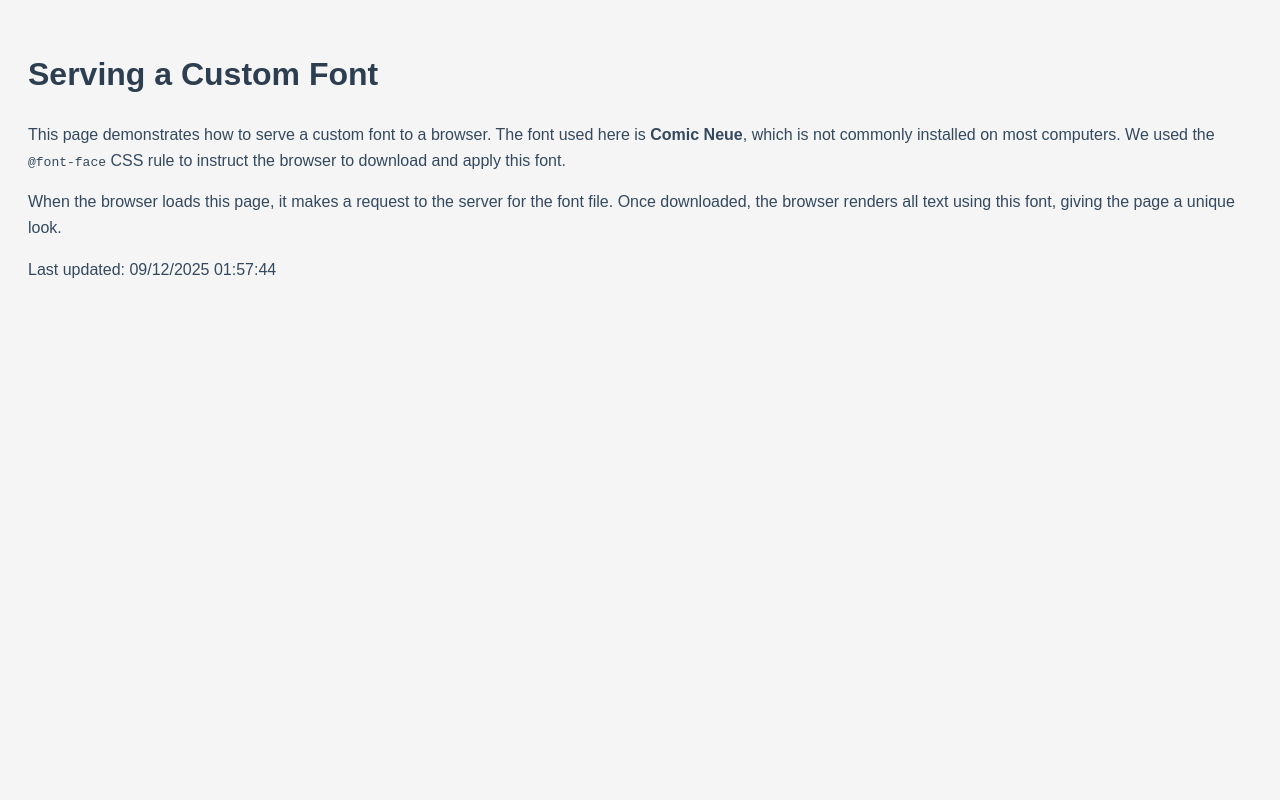
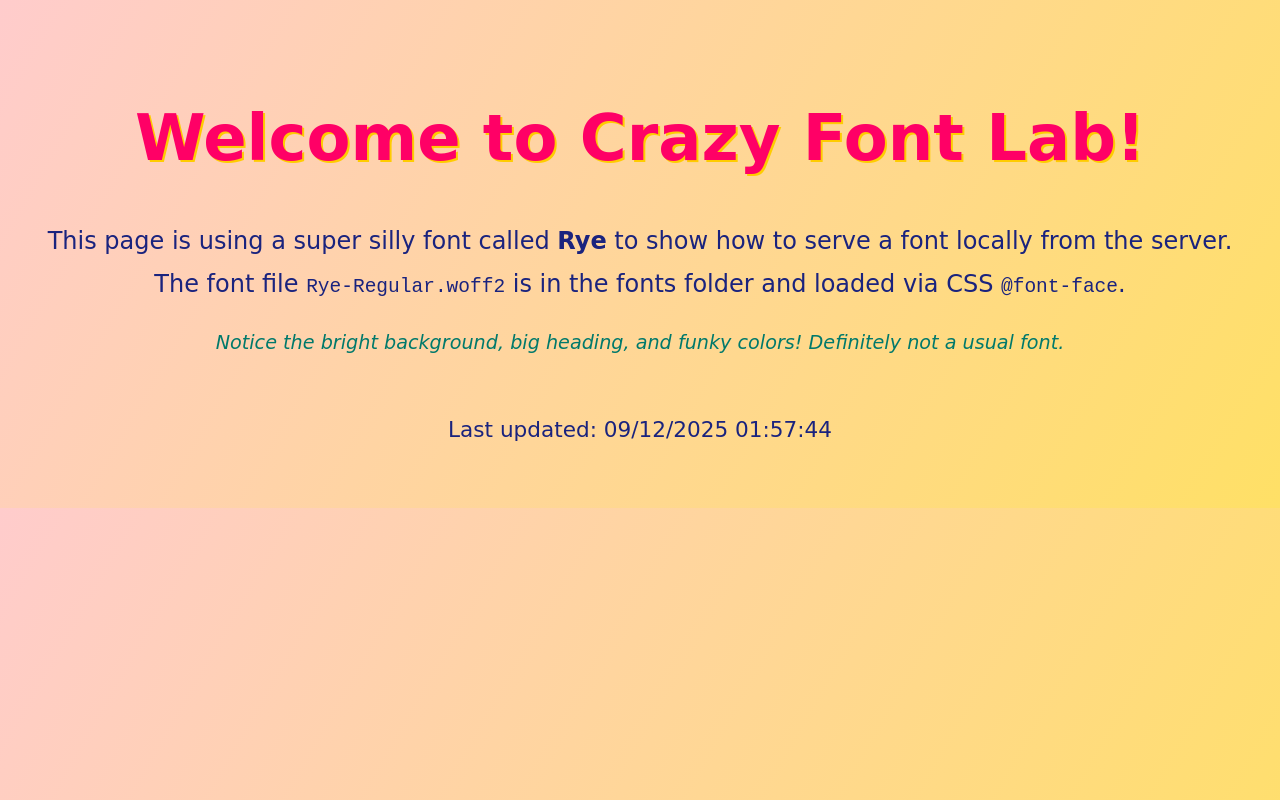
Before and after one commit to jagadeesh42/ITC505, a plain HTML site: page lab-3/index.html in a window 1280 px wide. Drawn offline with Linux system fonts and the light colour scheme.

Commit message:
Updated Font Style

```diff
--- a/lab-3/index.html
+++ b/lab-3/index.html
@@ -2,43 +2,74 @@
 <html lang="en">
 <head>
     <meta charset="UTF-8">
-    <title>ITC505 Lab 3 - Custom Font</title>
+    <title>ITC505 Lab 3 - Crazy Font!</title>
+
     <style>
-        /* Step 1: Serve the font from your server */
+        /* Serve the font locally */
         @font-face {
-            font-family: 'ComicNeue';
-            src: url('fonts/ComicNeue-Regular.woff2') format('woff2');
+            font-family: 'Rye';
+            src: url('fonts/Rye-Regular.woff2') format('woff2');
             font-weight: normal;
             font-style: normal;
         }
 
-        /* Step 2: Apply the font to the page */
+        /* Crazy styling */
         body {
-            font-family: 'ComicNeue', Arial, sans-serif;
-            line-height: 1.6;
-            background-color: #f5f5f5;
-            padding: 20px;
+            font-family: 'Rye', cursive;
+            background: linear-gradient(120deg, #ffcccc, #ffe066);
+            color: #2d1a47;
+            padding: 30px;
+            line-height: 1.8;
+            text-align: center;
         }
 
         h1 {
-            color: #2c3e50;
+            font-size: 4em;
+            color: #ff0066;
+            text-shadow: 2px 2px #ffcc00;
+            margin-bottom: 20px;
         }
 
         p {
-            color: #34495e;
+            font-size: 1.5em;
+            color: #1a237e;
+            margin-bottom: 20px;
+        }
+
+        .note {
+            font-size: 1.2em;
+            color: #00796b;
+            font-style: italic;
+        }
+
+        a {
+            color: #ff5722;
+            text-decoration: none;
+            font-weight: bold;
+        }
+
+        a:hover {
+            text-decoration: underline;
+        }
+
+        footer {
+            margin-top: 50px;
+            font-size: 0.9em;
+            color: #444;
         }
     </style>
 </head>
 <body>
-    <h1>Serving a Custom Font</h1>
+    <h1>Welcome to Crazy Font Lab!</h1>
+
     <p>
-        This page demonstrates how to serve a custom font to a browser. The font used here is
-        <strong>Comic Neue</strong>, which is not commonly installed on most computers. We used the
-        <code>@font-face</code> CSS rule to instruct the browser to download and apply this font.
+        This page is using a super silly font called <strong>Rye</strong> to show how to serve
+        a font locally from the server. The font file <code>Rye-Regular.woff2</code> is in the
+        fonts folder and loaded via CSS <code>@font-face</code>.
     </p>
-    <p>
-        When the browser loads this page, it makes a request to the server for the font file. Once
-        downloaded, the browser renders all text using this font, giving the page a unique look.
+
+    <p class="note">
+        Notice the bright background, big heading, and funky colors! Definitely not a usual font.
     </p>
 
     <!-- Footer required by the assignment -->
@@ -47,6 +78,7 @@
             <span id="lastModified"></span>
         </p>
     </footer>
+
     <script type="text/javascript">
         var x = document.lastModified;
         document.getElementById('lastModified').textContent = x;
```
Also changed, not shown: lab-3/fonts/ComicNeue-Regular.woff2 (deleted), lab-3/fonts/Rye-Regular.woff2 (added).
